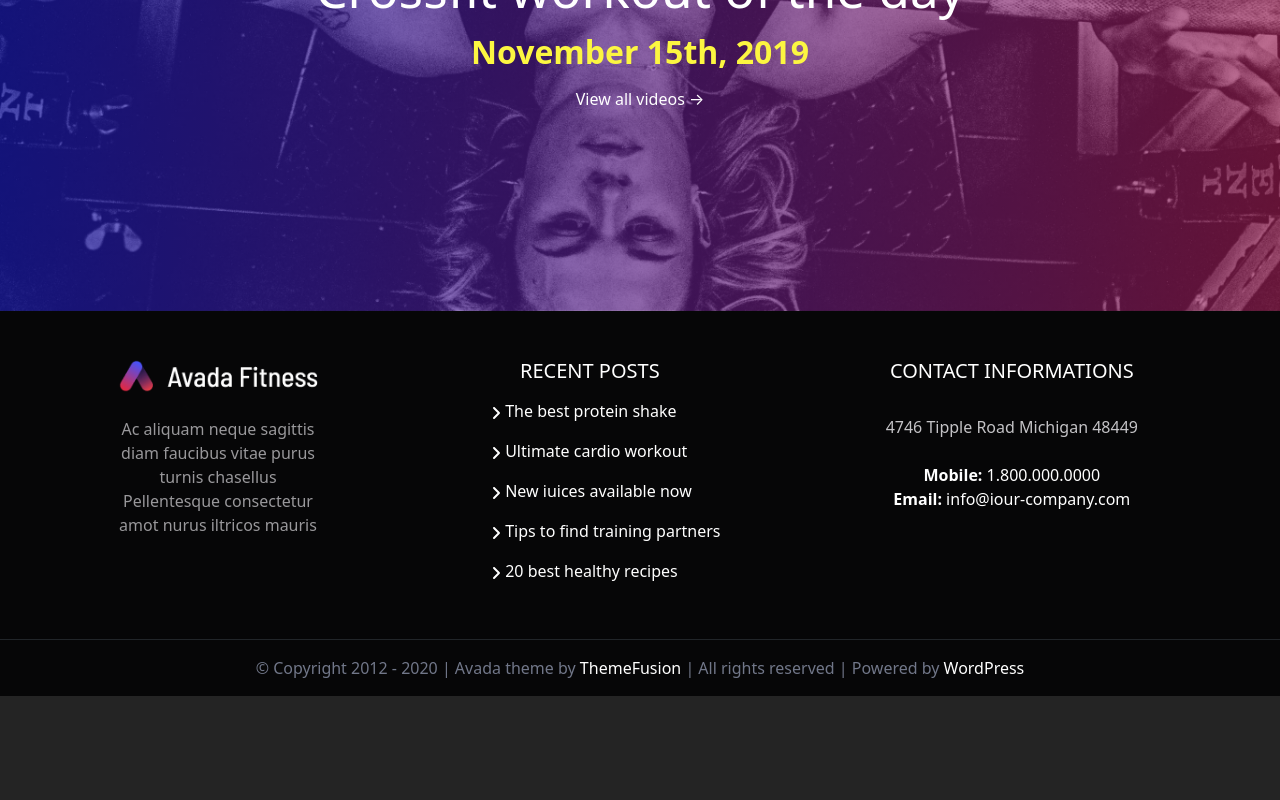
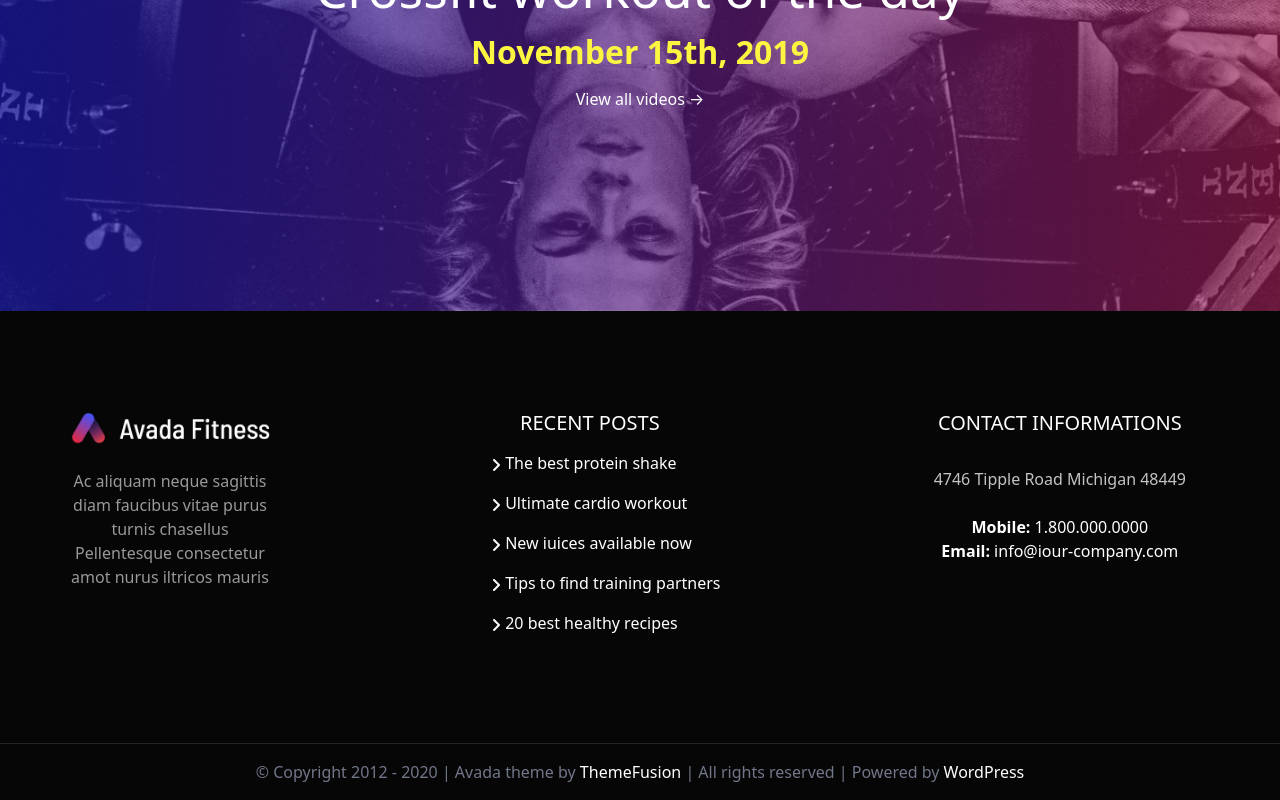
Before and after one commit to VolxDarkTV/proj-html-vuejs, a Vue app: page / in a window 1280 px wide. Shown: the part 2722-3522 px from the top of the page. Before the commit the page ends 3418 px from the top, so only its background shows below. Built offline with nearby package versions, Linux system fonts and the light colour scheme.

Commit message:
fixed footer padding

```diff
--- a/src/components/AppFooter.vue
+++ b/src/components/AppFooter.vue
@@ -34,7 +34,7 @@ export default{
 <template>
     <section class="my_footer">
 
-        <div class="container p-5">
+        <div class="container my_container_footer">
 
             <!-- Footer -->
             <div class="d-flex justify-content-between">
@@ -133,6 +133,9 @@ export default{
 .my_footer{
     background-color: #060607;
 }
+.my_container_footer{
+    padding: 100px 0;
+}
 .my_logo{
     width: 200px;
 }
```
